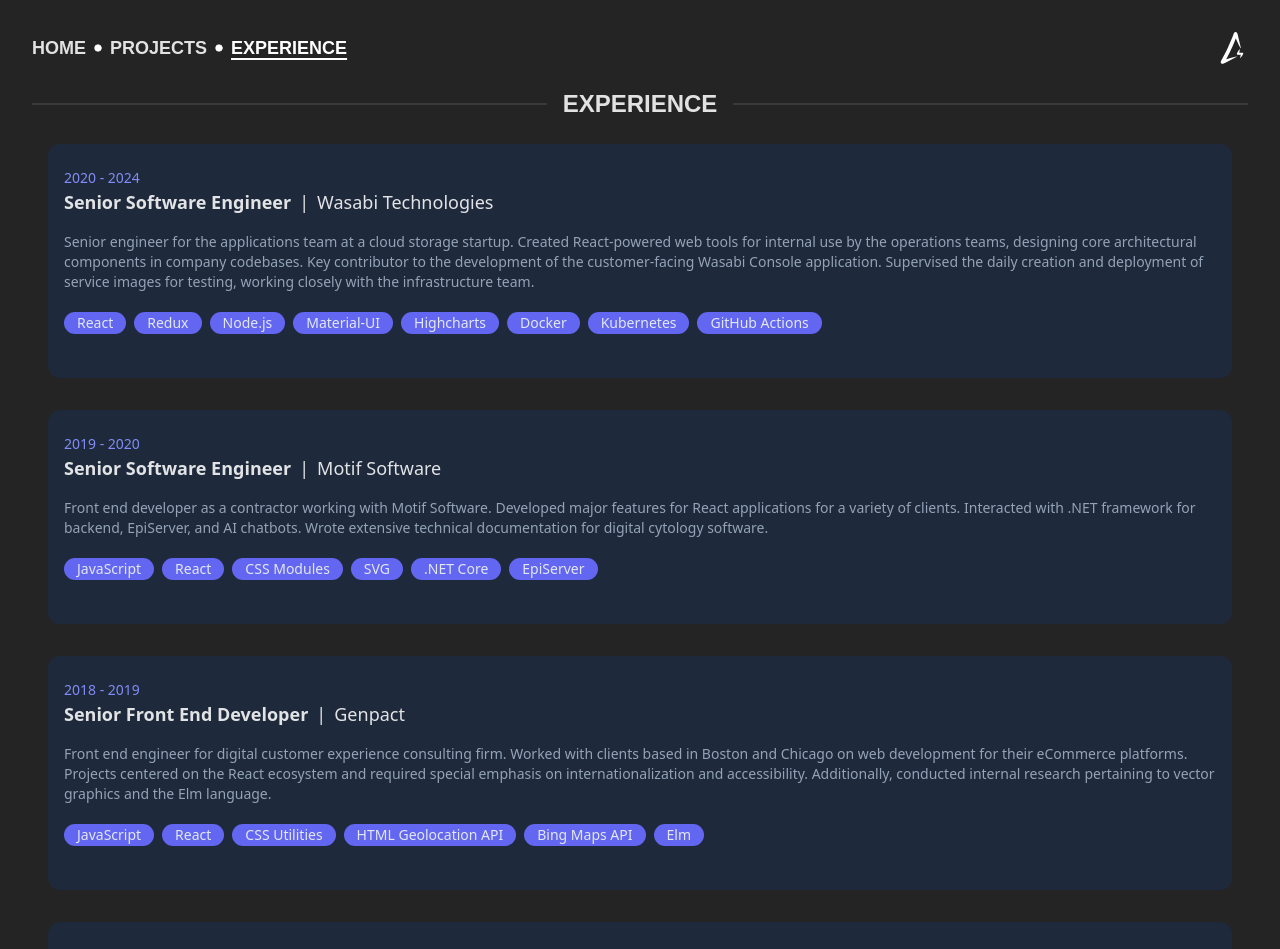
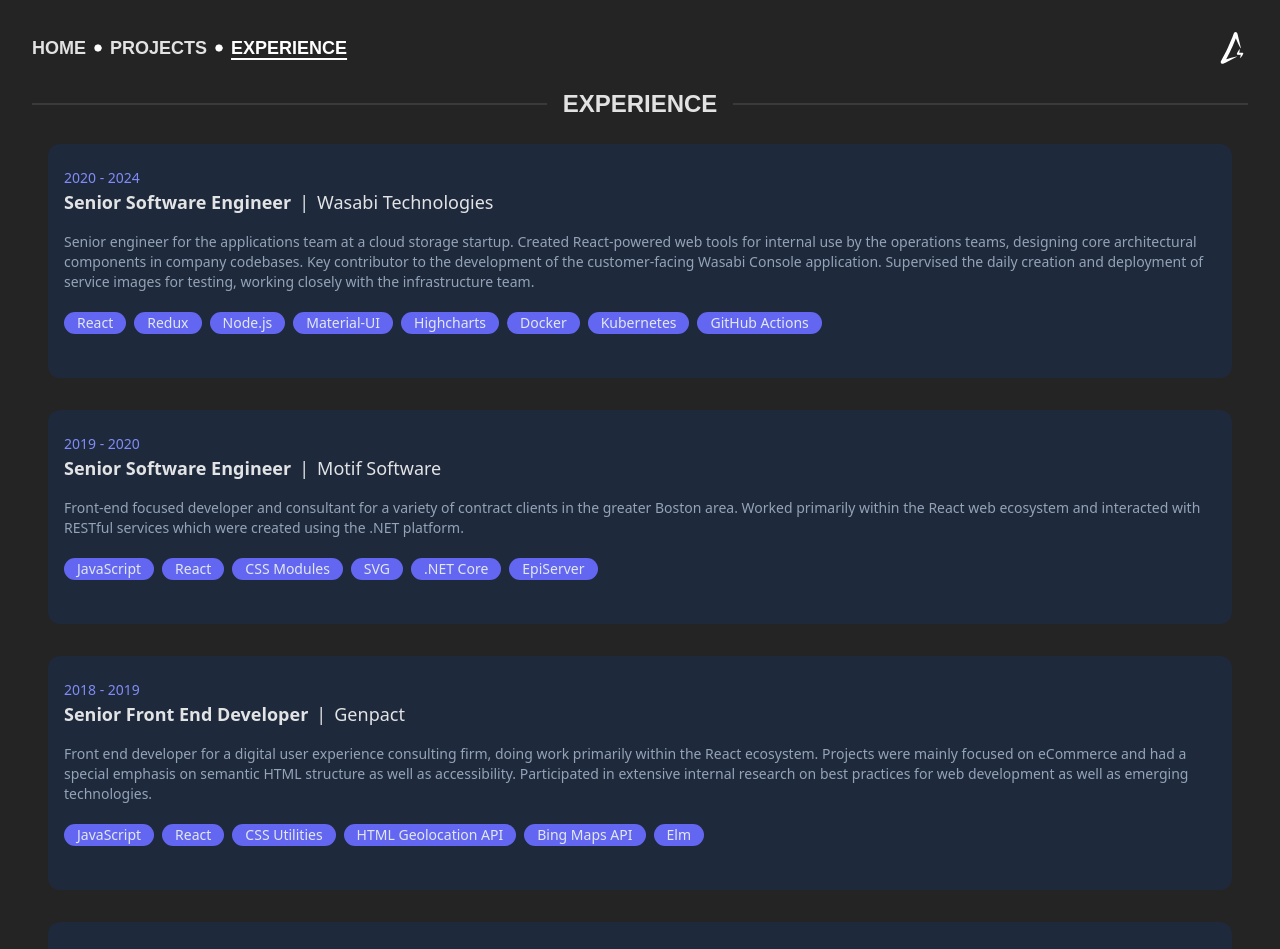
Before and after one commit to aventide/alexstaples.dev, a React (Vite) app: page /resume in a window 1280 px wide. Shown: the top 949 px of the page. Built offline with nearby package versions, Linux system fonts and the light colour scheme.

Commit message:
content(resume): use longform text and months in dates

```diff
--- a/src/assets/text/resume.json
+++ b/src/assets/text/resume.json
@@ -19,6 +19,7 @@
 			"employer": "Wasabi Technologies",
 			"jobTitle": "Senior Software Engineer",
 			"time": "2020 - 2024",
+			"timeWithMonth": "Oct 2020 - May 2024",
 			"longform": "Senior engineer for the applications team at a cloud storage startup. Created React-powered web tools for internal use by the operations teams, designing core architectural components in company codebases. Key contributor to the development of the customer-facing Wasabi Console application. Supervised the daily creation and deployment of service images for testing, working closely with the infrastructure team.",
 			"bullets": [
 				"Senior front end engineer for the applications team at a rapidly-growing cloud storage company",
@@ -43,7 +44,8 @@
 			"employer": "Motif Software",
 			"jobTitle": "Senior Software Engineer",
 			"time": "2019 - 2020",
-			"longform": "Front end developer as a contractor working with Motif Software. Developed major features for React applications for a variety of clients. Interacted with .NET framework for backend, EpiServer, and AI chatbots. Wrote extensive technical documentation for digital cytology software.",
+			"timeWithMonth": "May 2019 - Oct 2020",
+			"longform": "Front-end focused developer and consultant for a variety of contract clients in the greater Boston area. Worked primarily within the React web ecosystem and interacted with RESTful services which were created using the .NET platform. ",
 			"bullets": [
 				"Front end developer as a contractor working with Motif Software",
 				"Developed major features for React applications for a variety of clients",
@@ -64,7 +66,8 @@
 			"employer": "Genpact",
 			"jobTitle": "Senior Front End Developer",
 			"time": "2018 - 2019",
-			"longform": "Front end engineer for digital customer experience consulting firm. Worked with clients based in Boston and Chicago on web development for their eCommerce platforms. Projects centered on the React ecosystem and required special emphasis on internationalization and accessibility. Additionally, conducted internal research pertaining to vector graphics and the Elm language.",
+			"timeWithMonth": "Feb 2018 - Apr 2019",
+			"longform": "Front end developer for a digital user experience consulting firm, doing work primarily within the React ecosystem. Projects were mainly focused on eCommerce and had a special emphasis on semantic HTML structure as well as accessibility. Participated in extensive internal research on best practices for web development as well as emerging technologies.",
 			"bullets": [
 				"Front end engineer for digital customer experience consulting firm",
 				"Worked with clients based in Boston and Chicago on web development for their eCommerce platforms",
@@ -85,6 +88,7 @@
 			"employer": "CA Technologies",
 			"jobTitle": "Associate Software Engineer",
 			"time": "2015 - 2018",
+			"timeWithMonth": "Jun 2015 - Jan 2018",
 			"longform": "Supporting role for development of CA Performance Management - a network infrastructure analysis and management product. Focused on the construction of internal tooling, including a visual API query builder, as well as a vendor certification search tool. Also wrote a suite of network metrics calculation tests, and began the conversion of existing tools to React and Electron. Assisted the sustaining team with resolving issues reported by customers.",
 			"bullets": [
 				"Developer for CA Performance Management - a network infrastructure analysis and management product",
@@ -107,7 +111,8 @@
 			"employer": "KEMM Care Medical Staffing",
 			"jobTitle": "Contract Full Stack Developer",
 			"time": "2014 - 2020",
-			"longform": "",
+			"timeWithMonth": "Aug 2014 - Jan 2020",
+			"longform": "Developed a new website for KEMM Care Medical Staffing using a full stack of web technologies, including HTML, CSS, JQuery, and Node.js. Alongside an illustrator, helped to design a modern layout using a single-page app approach to display information about the company and allow prospective employees to search and apply for positions. I also set up the company's server infrastructure and internal communications, and procured and set up company hardware.",
 			"bullets": [
 				"Full stack contractor for a medical staffing firm, in a lead role of revamping and managing their main website and IT infrastructure",
 				"Developed a JQuery based web front end that interacted with a Node.js web server and a MySQL database, along with creating a basic custom ORM",
--- a/src/pages/PDFResume.jsx
+++ b/src/pages/PDFResume.jsx
@@ -119,10 +119,15 @@
 
 function Job({ company, ...rest }) {
 	const companyKey = text.jobs[company];
-	const { employer, jobTitle, time, bullets } = companyKey;
+	const { employer, jobTitle, timeWithMonth, bullets } = companyKey;
 
 	return (
-		<ResumeEntry label={employer} sublabel={jobTitle} time={time} {...rest}>
+		<ResumeEntry
+			label={employer}
+			sublabel={jobTitle}
+			time={timeWithMonth}
+			{...rest}
+		>
 			<View style={{ flexDirection: "column" }}>
 				{bullets.map((bullet) => (
 					<View
@@ -157,7 +162,7 @@
 		headerContainer: {
 			flexDirection: "row",
 			justifyContent: "space-between",
-			marginBottom: 5,
+			marginBottom: "8pt",
 		},
 		labelContainer: {
 			flexDirection: "row",
@@ -331,7 +336,7 @@
 					</View>
 					<View
 						style={{
-							marginTop: "42pt",
+							marginTop: "24pt",
 							height: "12pt",
 							backgroundColor: "#A82623",
 						}}
```
